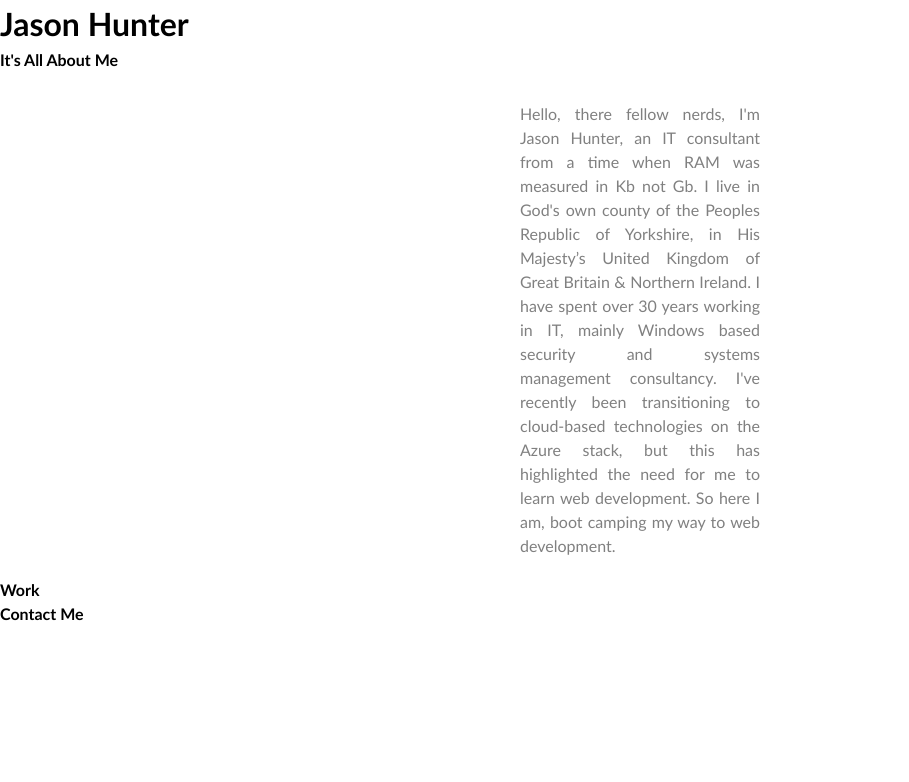
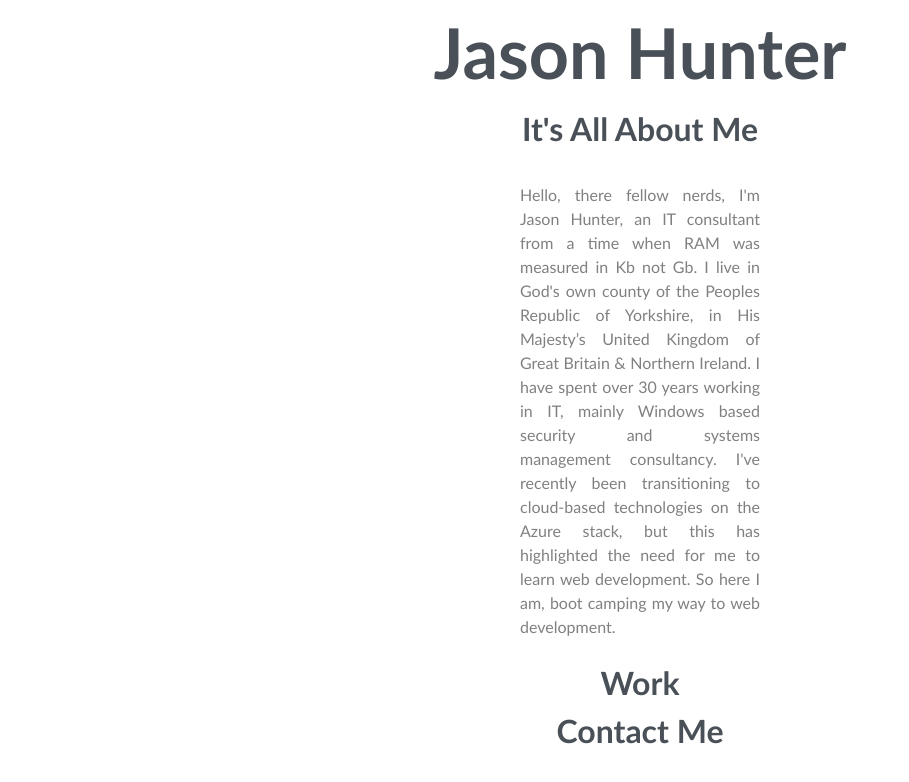
Before and after one commit to Computastar/Module-2-Challenge-Jason-Hunter, a plain HTML site: page index.html in a window 1280 px wide. Shown: the whole page, without its empty margins (0-909 px from the left). Drawn offline with Linux system fonts and the light colour scheme; files that its build step writes are made by us from their sources.

Commit message:
Added h1 h2 and body properties to css

```diff
--- a/css/style.css
+++ b/css/style.css
@@ -22,6 +22,28 @@ p {
   margin: 0;
 }
 
+h1 {
+  font-size: 70px;
+  color: #495057;
+  font-weight: 900;
+  text-align: center;
+  z-index: 10000;
+}
+
+h2 {
+  font-size: 32px;
+  color: #495057;
+  font-weight: 900;
+  text-align: center;
+}
+
+body {
+  /*margin: 15px;*/
+  padding: 0;
+  /*overflow-x: hidden;*/
+  height: 100%;
+}
+
 .aboutMeContainer {
   margin: 15px;
   margin-right: 15px;
```
